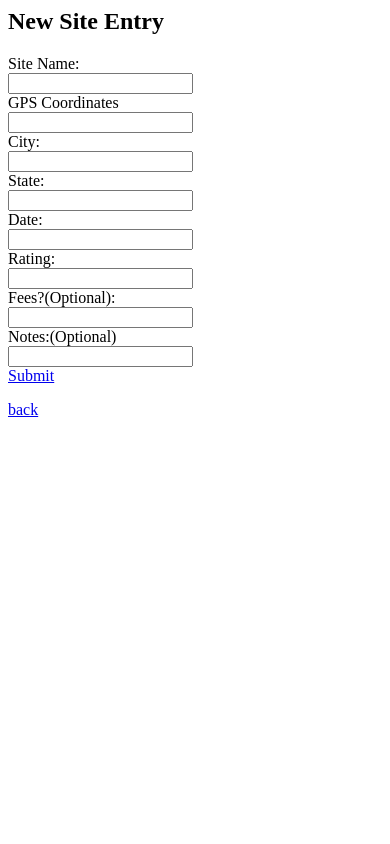
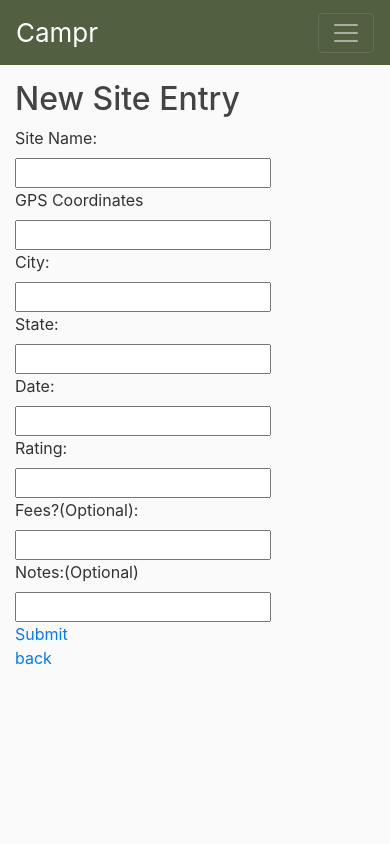
Before and after one commit to JKelliher/Campr_Repository, a Flask app: page /new_campsite/ in a window 390 px wide. Run offline with Flask 2, Linux system fonts and the light colour scheme; some libraries are stand-ins or nearby versions.

Commit message:
Creating a header nav layout to add to every page, including CSS changes

```diff
--- a/Campr_Flask_Codebase/campr_app.py
+++ b/Campr_Flask_Codebase/campr_app.py
@@ -9,7 +9,7 @@
 
 @app.route('/home/')
 def home():
-    return render_template('home.html')
+    return render_template('home.html', title='Home Page')
 
 @app.route('/new_user/')
 def new_user():
--- /dev/null
+++ b/Campr_Flask_Codebase/static/main.css
@@ -0,0 +1,26 @@
+body {
+	background: #fafafa;
+	color: #333333;
+	margin-top: 5rem;
+  }
+  h1, h2, h3, h4, h5, h6 {
+	color: #444444;
+  }
+  .bg-steel {
+	background-color: #525f41;
+  }
+  .site-header .navbar-nav .nav-link {
+	color: #e9eff2;
+  }
+  .navbar-brand {
+  color:#ffffff;
+  font-size: 26px;
+  }
+
+  .site-header .navbar-nav .nav-link:hover {
+	color: #ffffff;
+  }
+
+  .site-header .navbar-nav .nav-link.active {
+	font-weight: 500;
+  }
--- a/Campr_Flask_Codebase/templates/edit_profile.html
+++ b/Campr_Flask_Codebase/templates/edit_profile.html
@@ -1 +1,4 @@
-<h1>Place holder for edit profile page</h1>
+{% extends "layout.html" %}
+{% block content %}
+    <h1>Place holder for edit profile page</h1>
+{% endblock content %}
--- a/Campr_Flask_Codebase/templates/layout.html
+++ b/Campr_Flask_Codebase/templates/layout.html
@@ -1 +1,55 @@
-<h1>Place holder for shared layout template</h1>
+<!DOCTYPE html>
+<html lang="en">
+  <head>
+    <!-- Required meta tags -->
+    <meta charset="utf-8">
+    <meta name="viewport" content="width=device-width, initial-scale=1, shrink-to-fit=no">
+
+    <!-- Bootstrap CSS -->
+    <link rel="stylesheet" href="https://maxcdn.bootstrapcdn.com/bootstrap/4.0.0/css/bootstrap.min.css" integrity="sha384-Gn5384xqQ1aoWXA+058RXPxPg6fy4IWvTNh0E263XmFcJlSAwiGgFAW/dAiS6JXm" crossorigin="anonymous">
+
+    <link rel="stylesheet" type="text/css" href="{{ url_for('static', filename='main.css') }}">
+
+
+    {% if title %}
+    <title>Campr - {{ title }}</title>
+    {% else %}
+    <title>Campr</title>
+    {% endif %}
+</head>
+<body>
+    <header class="site-header">
+        <nav class="navbar navbar-expand-md navbar-dark bg-steel fixed-top">
+          <div class="container">
+            <a class="navbar-brand mr-4" href="/">Campr</a>
+            <button class="navbar-toggler" type="button" data-toggle="collapse" data-target="#navbarToggle" aria-controls="navbarToggle" aria-expanded="false" aria-label="Toggle navigation">
+              <span class="navbar-toggler-icon"></span>
+            </button>
+            <div class="collapse navbar-collapse" id="navbarToggle">
+              <div class="navbar-nav mr-auto">
+                <a class="nav-item nav-link" href="/">Home</a>
+                <a class="nav-item nav-link" href="/about">About</a>
+              </div>
+              <!-- Navbar Right Side -->
+              <div class="navbar-nav">
+                <a class="nav-item nav-link" href="/login">Login</a>
+                <a class="nav-item nav-link" href="/register">Register</a>
+              </div>
+            </div>
+          </div>
+        </nav>
+    </header>
+    <main role="main" class="container">
+        <div class="row">
+          <div class="col-md-8">
+            {% block content %}{% endblock %}
+          </div>
+        </div>
+    </main>
+    <!-- Optional JavaScript -->
+    <!-- jQuery first, then Popper.js, then Bootstrap JS -->
+    <script src="https://code.jquery.com/jquery-3.2.1.slim.min.js" integrity="sha384-KJ3o2DKtIkvYIK3UENzmM7KCkRr/rE9/Qpg6aAZGJwFDMVNA/GpGFF93hXpG5KkN" crossorigin="anonymous"></script>
+    <script src="https://cdnjs.cloudflare.com/ajax/libs/popper.js/1.12.9/umd/popper.min.js" integrity="sha384-ApNbgh9B+Y1QKtv3Rn7W3mgPxhU9K/ScQsAP7hUibX39j7fakFPskvXusvfa0b4Q" crossorigin="anonymous"></script>
+    <script src="https://maxcdn.bootstrapcdn.com/bootstrap/4.0.0/js/bootstrap.min.js" integrity="sha384-JZR6Spejh4U02d8jOt6vLEHfe/JQGiRRSQQxSfFWpi1MquVdAyjUar5+76PVCmYl" crossorigin="anonymous"></script>
+</body>
+</html>
--- a/Campr_Flask_Codebase/templates/new_campsite.html
+++ b/Campr_Flask_Codebase/templates/new_campsite.html
@@ -1,9 +1,5 @@
-<head>
-  <title>Create New Site</title>
-
-</head>
-
-<body>
+{% extends "layout.html" %}
+{% block content %}
   <h2>New Site Entry</h2>
   <form>
     <label for="site_name">Site Name:</label><br>
@@ -34,7 +30,4 @@
   </form>
 
   <a href=" {{ url_for('home') }} ">back</a></br>
-
-
-
-</body>
+  {% endblock content %}
--- a/Campr_Flask_Codebase/templates/new_user.html
+++ b/Campr_Flask_Codebase/templates/new_user.html
@@ -1 +1,4 @@
+{% extends "layout.html" %}
+{% block content %}
 <h1>Place holder for new user page</h1>
+{% endblock content %}
--- a/Campr_Flask_Codebase/templates/profile.html
+++ b/Campr_Flask_Codebase/templates/profile.html
@@ -1,3 +1,6 @@
+{% extends "layout.html" %}
+{% block content %}
 <h1>Place holder for profile page</h1>
 
 <a href=" {{ url_for('edit_profile') }} ">Edit Profile</a><br>
+{% endblock content %}
```
Also changed, not shown: Campr_Flask_Codebase/static/css/main.css (deleted, +0 -9 lines), Campr_Flask_Codebase/templates/home.html (+3 -10 lines), Campr_Flask_Codebase/templates/login.html (+3 -9 lines), Campr_Flask_Codebase/templates/retrieve_login.html (+3 -11 lines), Campr_Flask_Codebase/templates/search.html (+3 -7 lines), 4 other files.
